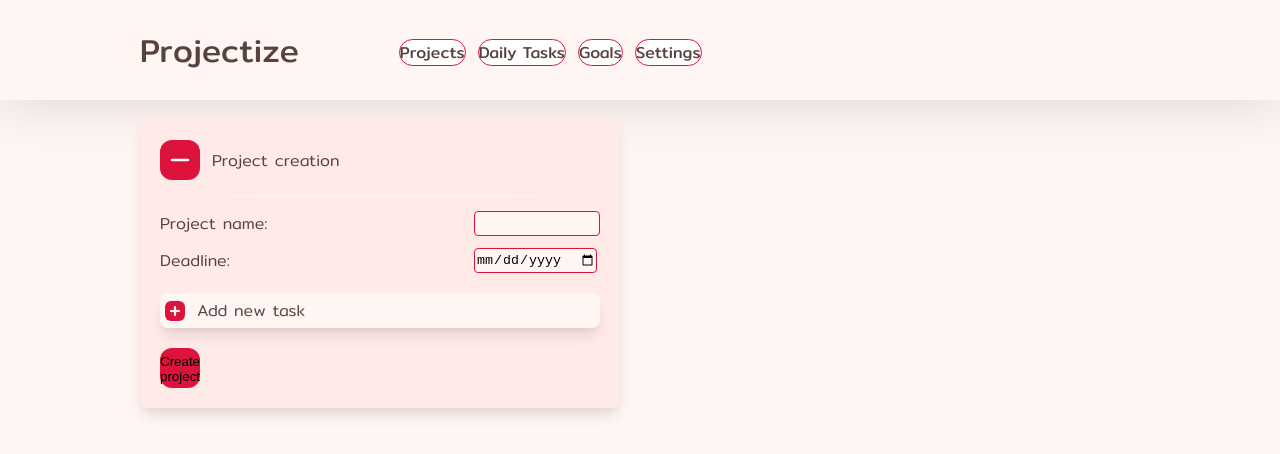
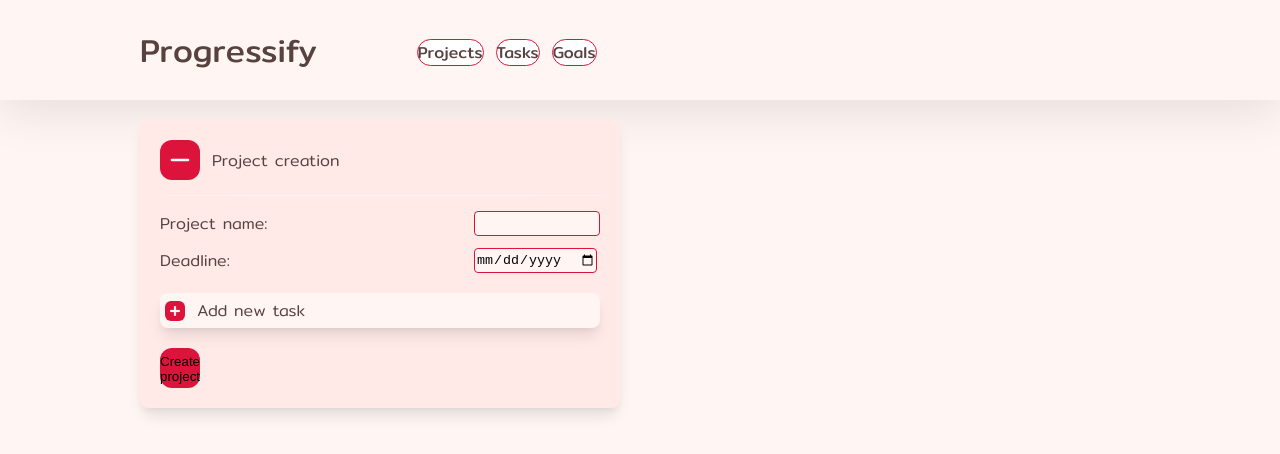
Before and after one commit to MarcelUrbanczyk/Progressify, a React (Create React App) app: page / in a window 1280 px wide. Shown: the top 454 px of the page. Built offline with nearby package versions, Linux system fonts and the light colour scheme.

Commit message:
changed name of app and deleted settings button

```diff
--- a/src/features/Navigation/Desktop/index.tsx
+++ b/src/features/Navigation/Desktop/index.tsx
@@ -14,7 +14,7 @@
   return (
     <StyledNavigation>
       <Wrapper>
-        <Header>Projectize</Header>
+        <Header>Progressify</Header>
         <NavLinkWrapper>
           <NavLink
             to={toProjects()}
@@ -26,7 +26,7 @@
             to={toTasks()}
             active={location.pathname.startsWith("/tasks")}
           >
-            Daily Tasks
+            Tasks
           </NavLink>
           <NavLink
             to={toGoals()}
@@ -34,7 +34,6 @@
           >
             Goals
           </NavLink>
-          <NavLink>Settings</NavLink>
         </NavLinkWrapper>
       </Wrapper>
     </StyledNavigation>
```
